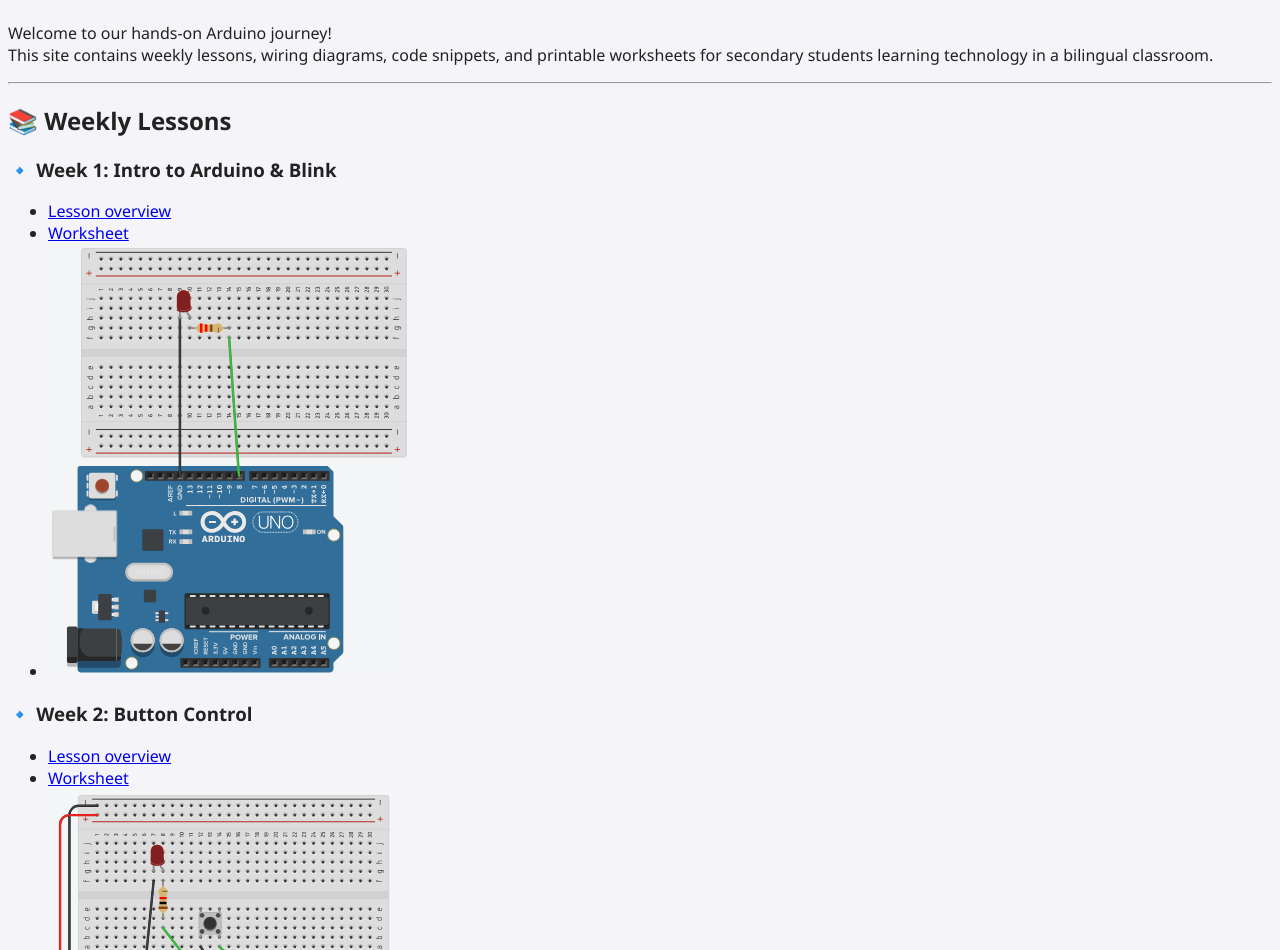
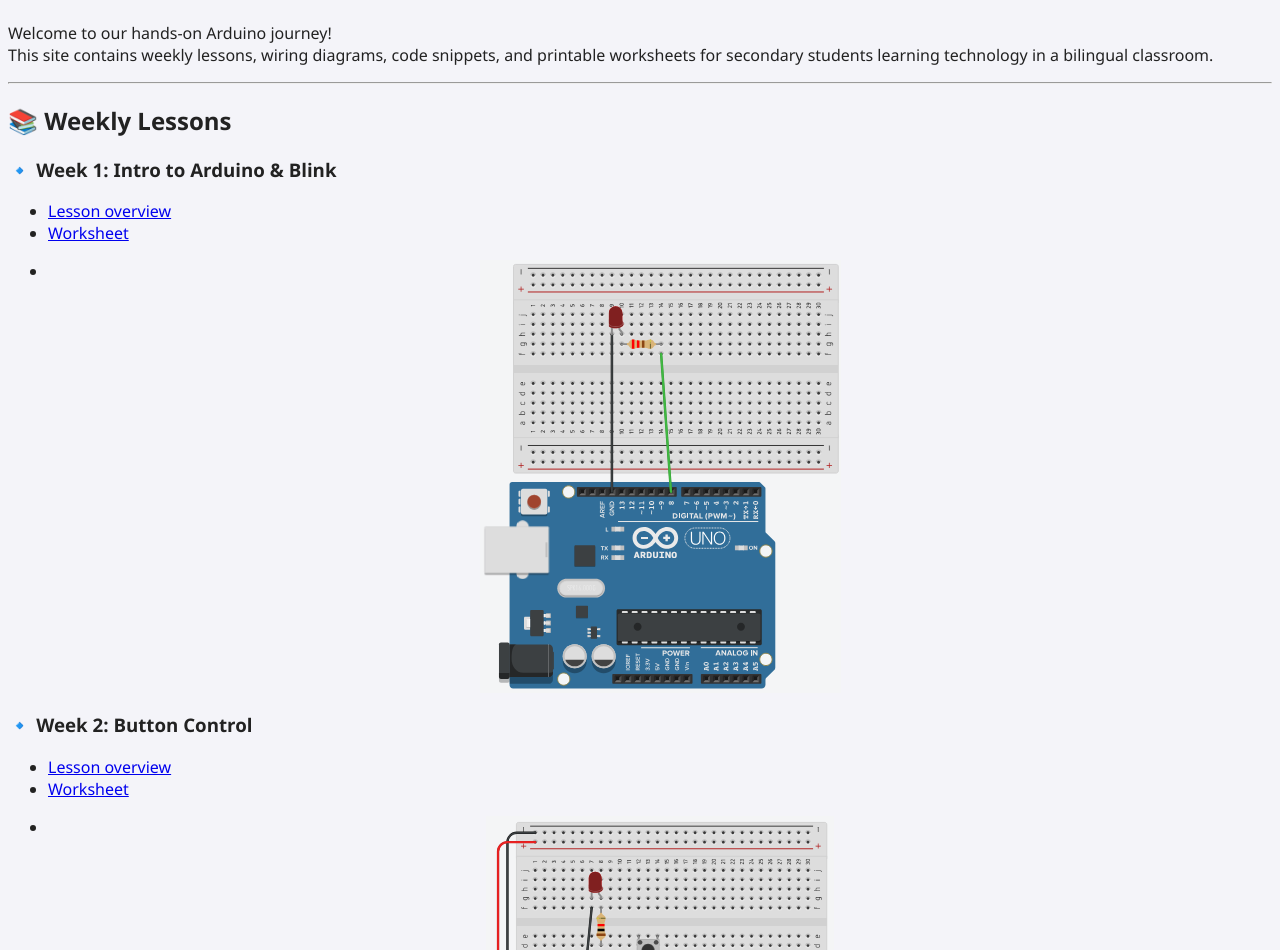
Before and after one commit to ImMrHh/arduino.journey, a Jekyll site: the page built from index.md, in a window 1280 px wide. Shown: the part 392-1342 px from the top of the page. Built offline with Jekyll 4.4.1, drawn with Linux system fonts in a browser that asks for light colours.

Commit message:
Update style.css

```diff
--- a/assets/css/style.css
+++ b/assets/css/style.css
@@ -82,3 +82,10 @@ body {
 .cta-button.tertiary:hover {
   background-color: #c94c35;
 }
+
+body img {
+  max-width: min(90vw, 600px); /* scales to 90% of viewport width, capped at 600px */
+  height: auto;                /* keeps proportions */
+  display: block;              /* avoids inline spacing issues */
+  margin: 1em auto;            /* centers the image */
+}
```
